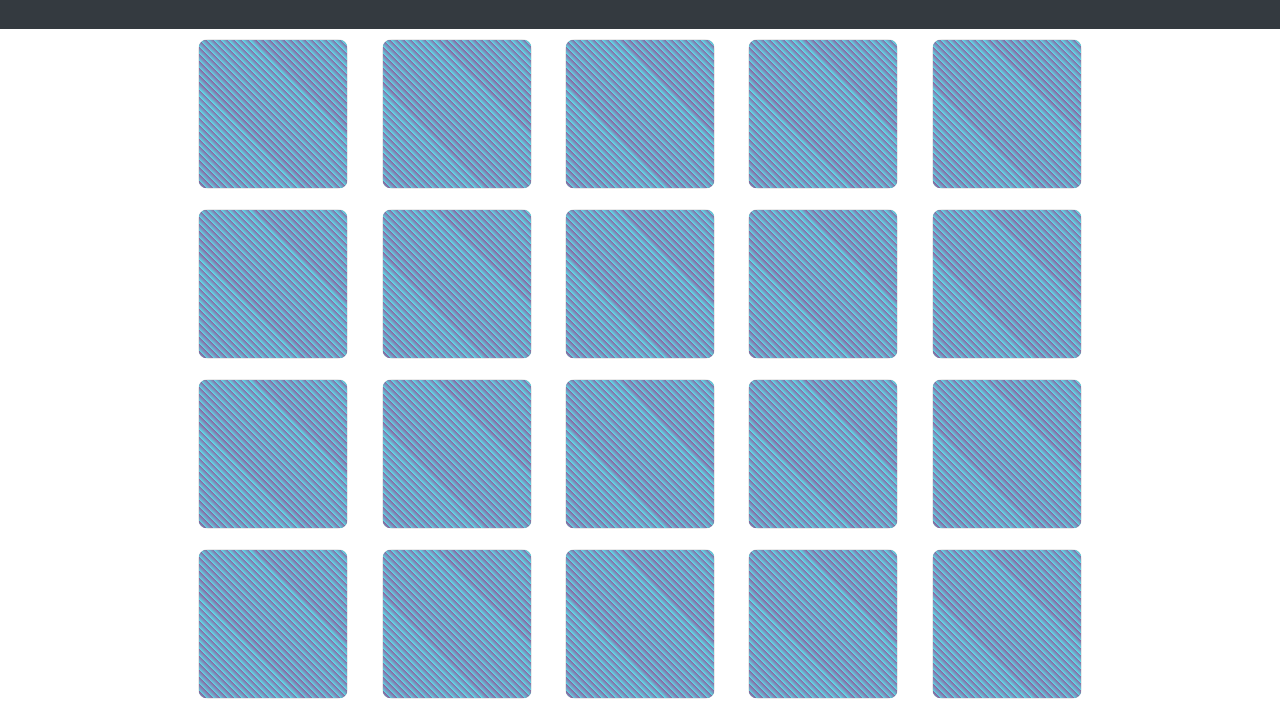
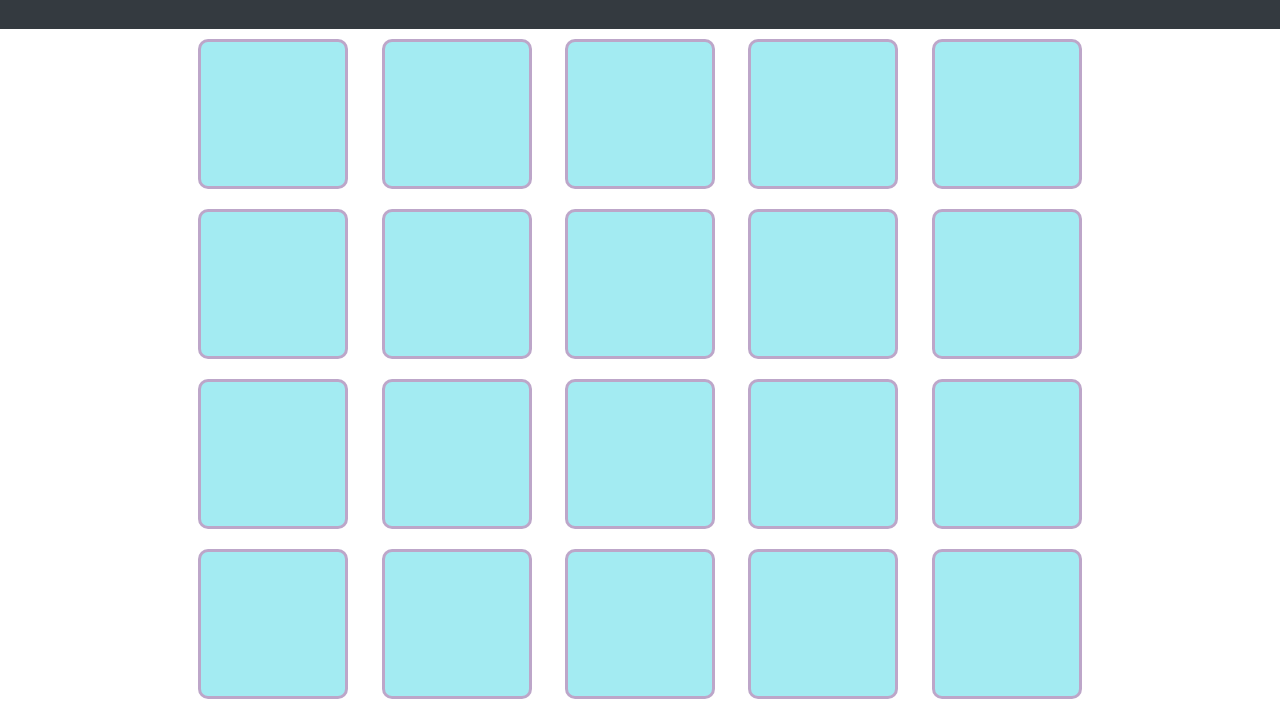
Before and after one commit to johnstoc13/html-demo, a plain HTML site: page game.html in a window 1280 px wide. Shown: the part 186-895 px from the top of the page. Drawn offline with nearby package versions, Linux system fonts and the light colour scheme.

Commit message:
calmer background color for cards

```diff
--- a/css/style.css
+++ b/css/style.css
@@ -48,7 +48,7 @@ a.nav-link:hover {
 .game-board-back {
     display: flex;
     max-width: 960px;
-    /* margin: 0 auto; */
+    margin: 0 auto;
     flex-wrap: wrap;
     /* flex-direction: column; */
     display: flex;
@@ -59,15 +59,19 @@ a.nav-link:hover {
 .game-card-back {
     display: flex;
     border-radius: 10px;
+    border-style: solid;
+    border-width: .2em;
+    border-color: #5b247a;
     margin: 10px;
-    background: repeating-linear-gradient(
+    background-color: #1bcedf;
+    /* background: repeating-linear-gradient(
     45deg,
      #1bcedf,
      #5b247a 5px,
      #1bcedf 5px,
      #5b247a 10px
-    );
-    opacity: 70%;
+    ); */
+    opacity: 40%;
     /* background-color: #5b247a; */
     background-size: contain;
     background-repeat: no-repeat;
```
